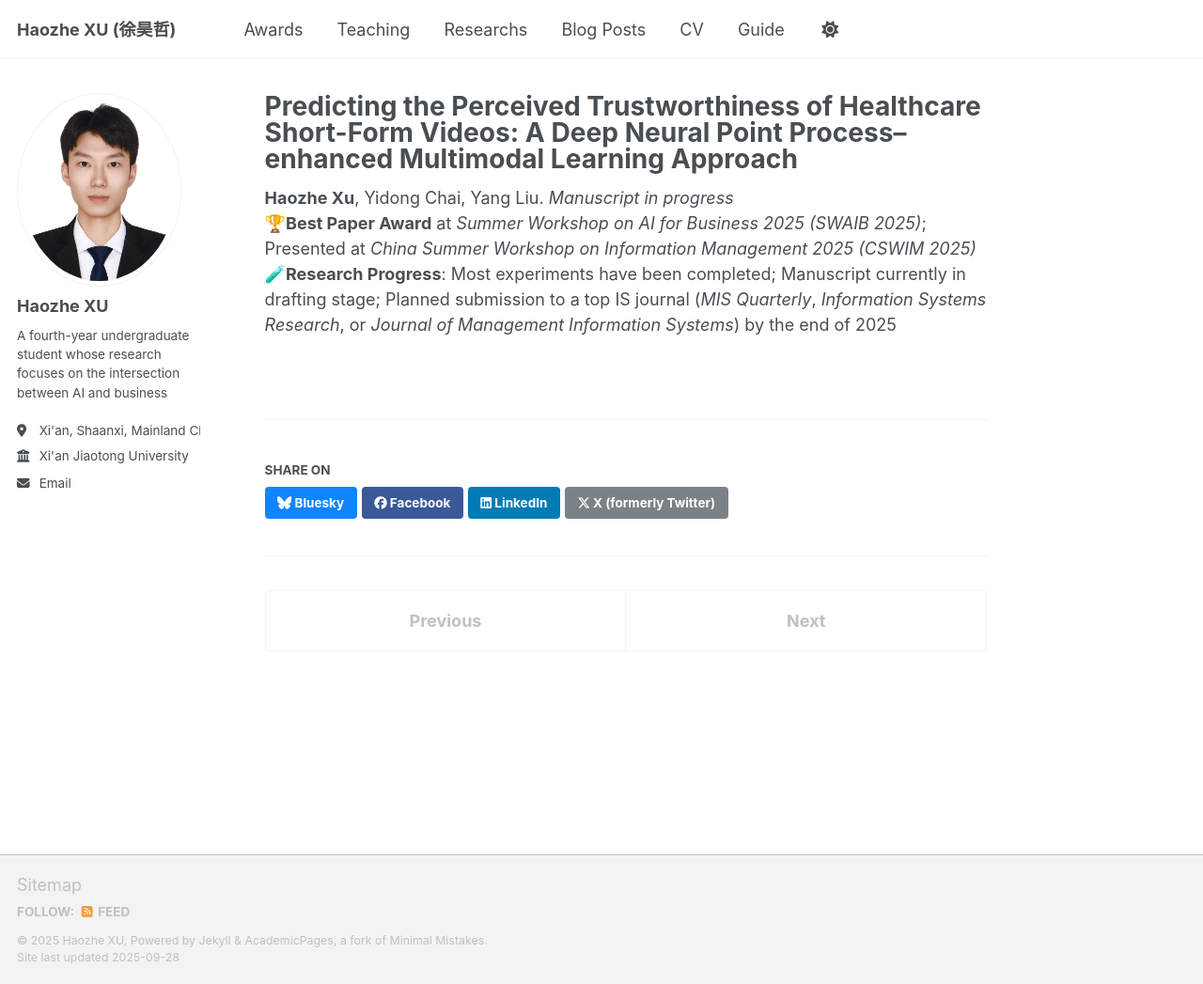
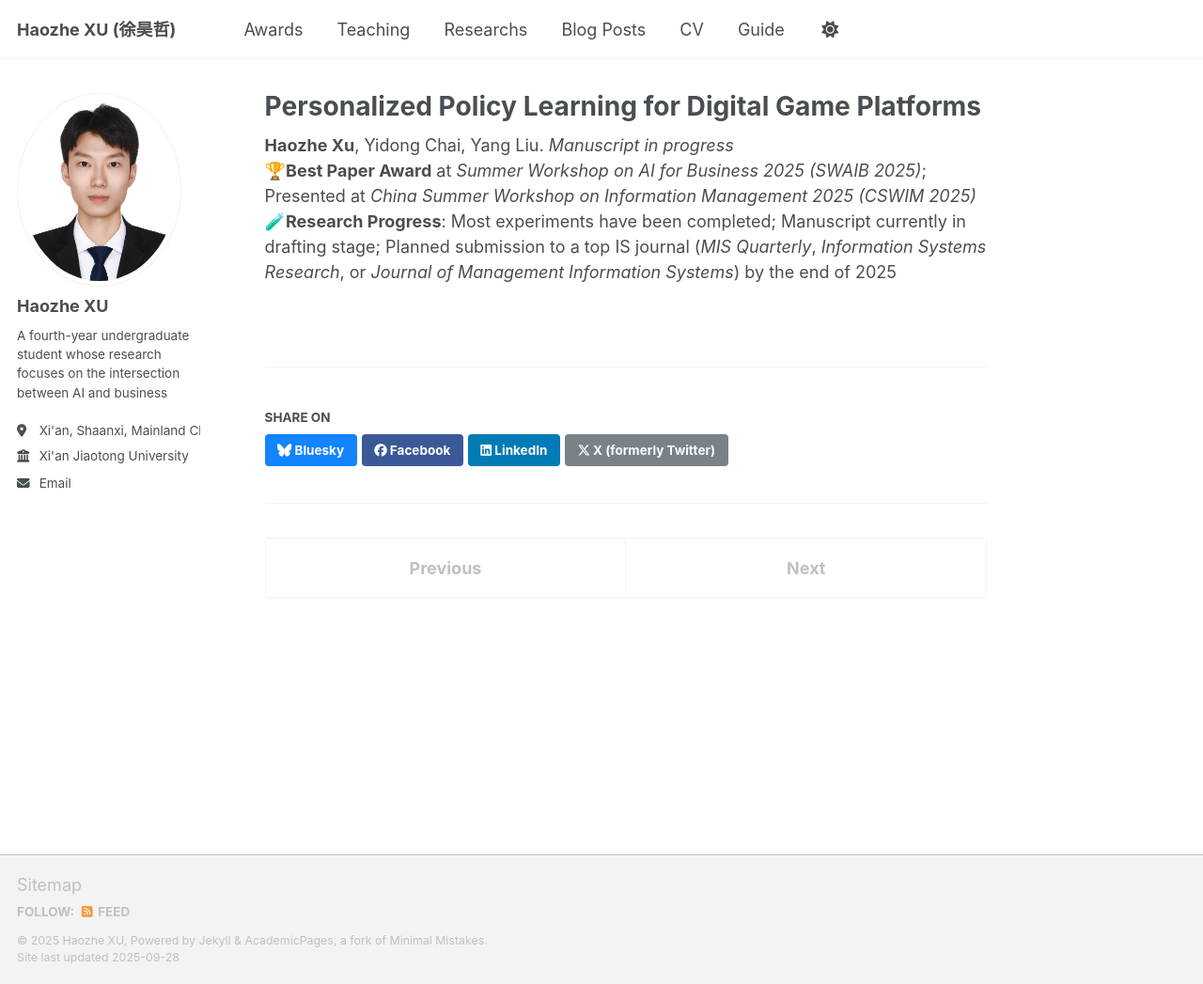
Before and after one commit to XuHaozhe0204/XuHaozhe0204.github.io, a Jekyll site: the page built from _portfolio/portfolio-1.md, in a window 1280 px wide and 1047 px high. Shown: the whole window at 94% size. Built offline with Jekyll 4.4.1, drawn with Linux system fonts in a browser that asks for light colours; a script that is not in the unit is left out.

Commit message:
Update portfolio-1.md

```diff
--- a/_portfolio/portfolio-1.md
+++ b/_portfolio/portfolio-1.md
@@ -1,5 +1,5 @@
 ---
-title: "Predicting the Perceived Trustworthiness of Healthcare Short-Form Videos: A Deep Neural Point Process–enhanced Multimodal Learning Approach"
+title: "Personalized Policy Learning for Digital Game Platforms"
 collection: portfolio
 ---
 **Haozhe Xu**, Yidong Chai, Yang Liu. *Manuscript in progress*
```
